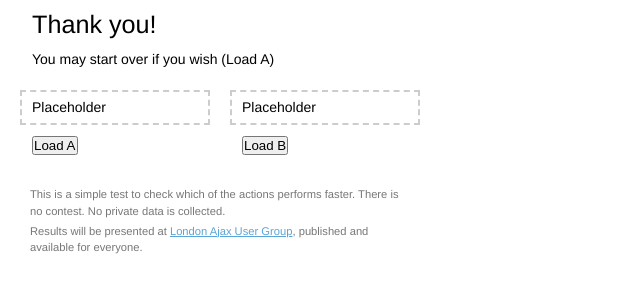
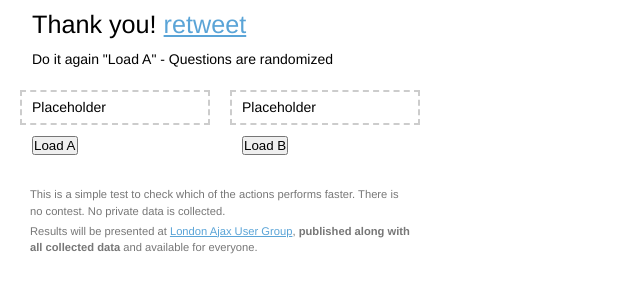
Before and after one commit to zalun/jsFiddle-Survey, a Django app: page /thanks/ in a window 1280 px wide. Shown: the top 300 px of the page, without its empty margins (0-640 px from the left). Run offline with Django 3.2, Linux system fonts and the light colour scheme.

Commit message:
retweet link, info about raw data publication, strong is bold

```diff
--- a/media/css/default.css
+++ b/media/css/default.css
@@ -11,6 +11,9 @@ h1 {
 h1, p {
   margin: 5px 2px;
   padding: 0 10px;
+}
+strong {
+  font-weight: bold;
 }
 a {
   color: #5AA4D7;
--- a/templates/spinner/_thanks.html
+++ b/templates/spinner/_thanks.html
@@ -1,2 +1,2 @@
-<h1>Thank you!</h1>
-<p id="message">You may start over if you wish (Load A)</p>
+<h1>Thank you! <a href="http://twitter.com/#!/js_fiddle/status/29371945221" target="_top">retweet</a></h1>
+<p id="message">Do it again "Load A" - Questions are randomized</p>
--- a/templates/spinner/index.html
+++ b/templates/spinner/index.html
@@ -89,7 +89,8 @@
     </p>
     <p>Results will be presented at
     <a href="http://londonajax.com" target="_top">London Ajax User Group</a>,
-    published and available for everyone.
+    <strong>published along with all collected data</strong> and available
+    for everyone.
     </p>
   </div>
 </body>
```
